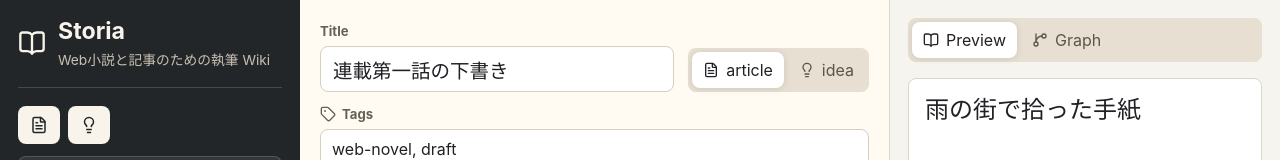
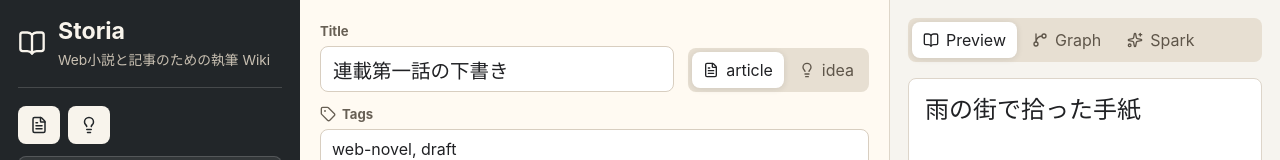
Before and after one commit to hitenkoku/Storia, a React (Vite) app: page / in a window 1280 px wide. Shown: the top 160 px of the page. Built offline with nearby package versions, Linux system fonts and the light colour scheme.

Commit message:
Add creative spark pane

```diff
--- a/src/App.css
+++ b/src/App.css
@@ -325,6 +325,7 @@ button {
 
 .preview-panel,
 .graph-panel,
+.spark-panel,
 .relation-section {
   padding: 16px;
   background: #ffffff;
@@ -404,6 +405,34 @@ button {
   fill: #202124;
   font-size: 12px;
   text-anchor: middle;
+}
+
+.spark-panel {
+  display: grid;
+  gap: 10px;
+}
+
+.spark-card {
+  padding: 11px;
+  border: 1px solid #e4ddd2;
+  border-radius: 8px;
+  background: #fbf8f2;
+}
+
+.spark-card strong,
+.spark-card p {
+  display: block;
+  margin: 0;
+}
+
+.spark-card strong {
+  color: #2f6f73;
+}
+
+.spark-card p {
+  margin-top: 5px;
+  color: #4f463c;
+  line-height: 1.55;
 }
 
 .relation-section h2 {
--- a/src/App.tsx
+++ b/src/App.tsx
@@ -9,6 +9,7 @@ import {
   Pencil,
   Save,
   Search,
+  Sparkles,
   Sprout,
   Tag,
   X,
@@ -271,7 +272,7 @@ function App() {
   const [selectedId, setSelectedId] = useState(workspace.items[0]?.id ?? "");
   const [query, setQuery] = useState("");
   const [draft, setDraft] = useState<Draft>(() => makeDraft(workspace.items[0]));
-  const [view, setView] = useState<"preview" | "graph">("preview");
+  const [view, setView] = useState<"preview" | "graph" | "spark">("preview");
   const [editingRevisionId, setEditingRevisionId] = useState("");
   const [revisionNoteDraft, setRevisionNoteDraft] = useState("");
 
@@ -327,6 +328,63 @@ function App() {
     () => Array.from(new Set(workspace.items.flatMap((item) => item.tags))).sort(),
     [workspace.items],
   );
+
+  const sparkCards = useMemo(() => {
+    if (!selectedItem) return [];
+
+    const title = draft.title.trim() || selectedItem.title || "この断片";
+    const body = draft.body.trim();
+    const lines = body
+      .split("\n")
+      .map((line) => line.trim())
+      .filter(Boolean);
+    const lastLine = lines.length > 0 ? lines[lines.length - 1] : "";
+    const linkedItems = draft.links
+      .map((link) => {
+        const item = workspace.items.find((candidate) => candidate.id === link.id);
+        return item ? { item, kind: link.kind } : null;
+      })
+      .filter((link): link is { item: WorkItem; kind: LinkKind } => link !== null);
+    const unresolvedLinks = linkedItems.filter(({ item }) => {
+      const linkedTitle = item.title.trim();
+      return linkedTitle.length > 0 && !body.includes(linkedTitle);
+    });
+    const conflictLinks = linkedItems.filter(({ kind }) => kind === "対立");
+
+    return [
+      {
+        title: "問い",
+        body:
+          selectedItem.type === "idea"
+            ? `「${title}」が作品になるなら、読者に最初に見せる出来事は何か。`
+            : `この場面で、誰が何を失い、何を隠そうとしているか。`,
+      },
+      {
+        title: "矛盾",
+        body:
+          conflictLinks.length > 0
+            ? `対立リンク: ${conflictLinks
+                .map(({ item }) => item.title)
+                .join("、")}。どちらの主張が本文で強く見えているか見直す。`
+            : linkedItems.length === 0
+              ? "まだ他の素材と接続されていない。元ネタ、回収先、対立相手を1つ足せるか確認する。"
+              : "リンク先との関係はある。本文側にも、その関係が読める手がかりを置けているか確認する。",
+      },
+      {
+        title: "次に書ける一文",
+        body: lastLine
+          ? `直前の「${lastLine.slice(0, 42)}」に対して、逆の反応をする人物を一人置いてみる。`
+          : `「${title}」について、まだ誰にも知られていない事実を一文で書く。`,
+      },
+      {
+        title: "未回収リンク",
+        body:
+          unresolvedLinks.length > 0
+            ? unresolvedLinks.map(({ item, kind }) => `${kind}: ${item.title}`).join(" / ")
+            : "リンク先のタイトルは本文内で触れられているか、リンクがまだない状態です。",
+      },
+    ];
+  }, [draft.body, draft.links, draft.title, selectedItem, workspace.items]);
 
   const graphNodes = useMemo<GraphNode[]>(() => {
     const itemNodes = workspace.items.map((item, index) => {
@@ -704,13 +762,17 @@ function App() {
             <GitBranch size={16} aria-hidden="true" />
             Graph
           </button>
+          <button type="button" className={view === "spark" ? "selected" : ""} onClick={() => setView("spark")}>
+            <Sparkles size={16} aria-hidden="true" />
+            Spark
+          </button>
         </div>
 
         {view === "preview" ? (
           <div className="preview-panel">
             <MarkdownPreview source={draft.body} />
           </div>
-        ) : (
+        ) : view === "graph" ? (
           <div className="graph-panel">
             <svg viewBox="0 0 500 380" role="img" aria-label="LLM Wiki graph">
               {graphEdges.map((edge, index) => {
@@ -744,6 +806,15 @@ function App() {
                 </g>
               ))}
             </svg>
+          </div>
+        ) : (
+          <div className="spark-panel">
+            {sparkCards.map((card) => (
+              <article key={card.title} className="spark-card">
+                <strong>{card.title}</strong>
+                <p>{card.body}</p>
+              </article>
+            ))}
           </div>
         )}
 
```
